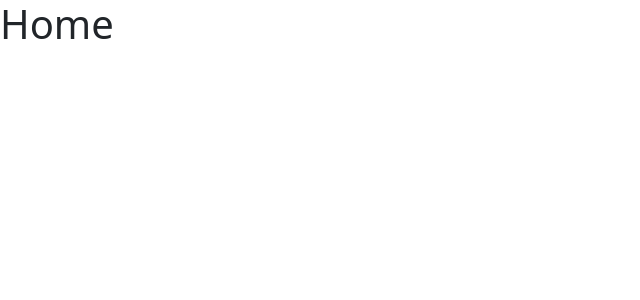
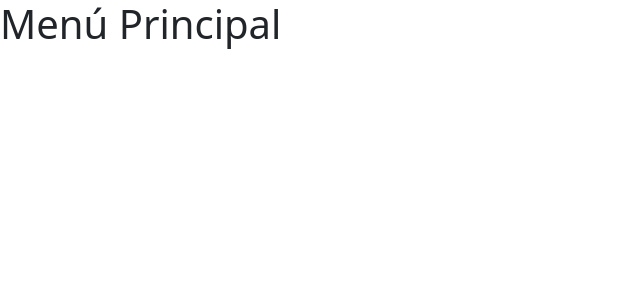
Before and after one commit to MisaelSalazar/SereniApp-React, a React (Vite) app: page /home in a window 1280 px wide. Shown: the top 300 px of the page, without its empty margins (0-640 px from the left). Built offline with nearby package versions, Linux system fonts and the light colour scheme.

Commit message:
Home Section

```diff
--- a/src/pages/Home.tsx
+++ b/src/pages/Home.tsx
@@ -2,7 +2,7 @@
 function Home() {
     return (
         <>
-            <h1>Home</h1>
+            <h1>Menú Principal</h1>
         </>
     );
 }
```
